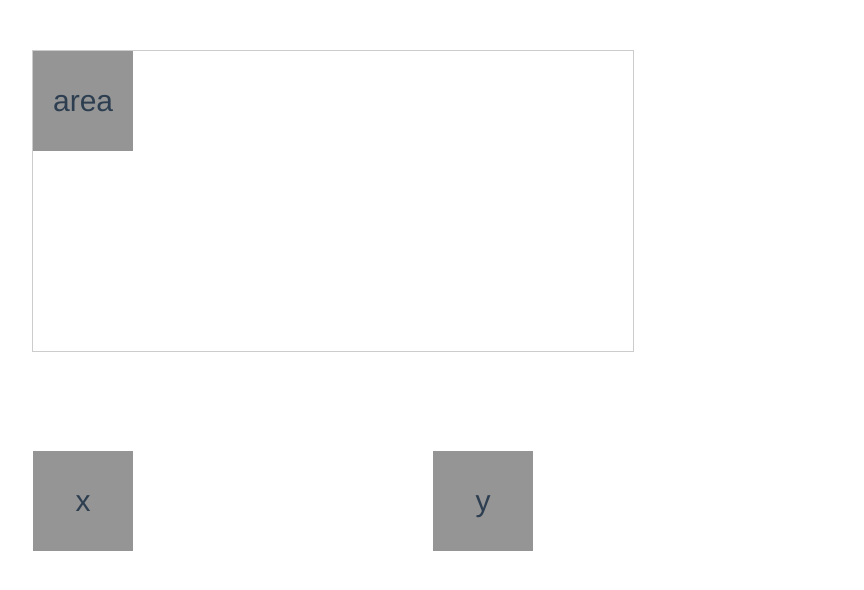
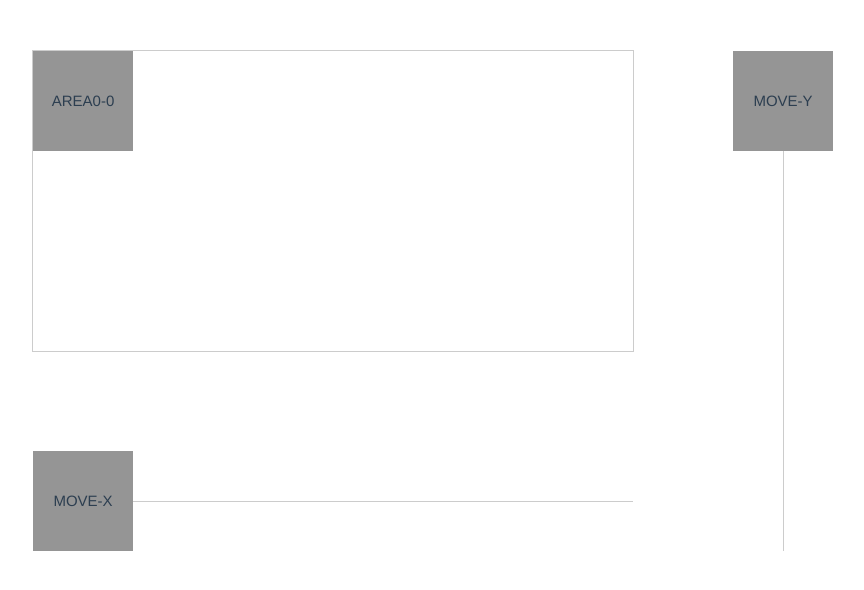
Before and after one commit to inobelieve/vue-easy-drager, a Vue app: page /#/example/demo01 in a window 1280 px wide. Shown: the top 590 px of the page, without its empty margins (68-932 px from the left). Built offline with nearby package versions, Linux system fonts and the light colour scheme.

Commit message:
readme update

```diff
--- a/src/example/demo01.vue
+++ b/src/example/demo01.vue
@@ -3,9 +3,15 @@
         <div v-drag="{
               handler: handleDrag,
               limit
-             }" class="drager drager-area">area</div>
-        <div v-drag-x="true" class="drager drager-x">x</div>
-        <div v-drag-y="true" class="drager drager-y">y</div>
+             }" class="drager drager-area">area{{location.join('-')}}</div>
+        <div v-drag-x="{
+            limit: limitX
+        }" class="drager drager-x">move-x</div>
+        <div v-drag-y="{
+            limit: limitY
+        }" class="drager drager-y">move-y</div>
+        <div class="x-line"></div>
+        <div class="y-line"></div>
     </div>
 </template>
 
@@ -17,12 +23,20 @@
                 limit: {
                     y: [0, 200],
                     x: [0, 500]
-                }
+                },
+                limitX: {
+                    x: [0, 500]
+                },
+                limitY: {
+                    y: [0, 400]
+                },
+                location: [0, 0]
             }
         },
         methods: {
             handleDrag (e) {
-                // console.log(e)
+                const {left, top} = e
+                this.location = [left, top]
             }
         }
     }
@@ -43,17 +57,34 @@
             width: 100px;
             height: 100px;
             background-color: #959595;
-            font-size: 30px;
+            font-size: 15px;
             text-align: center;
             line-height: 100px;
+            z-index: 1;
+            text-transform: uppercase;
         }
         .drager-x {
             top: 400px;
             left: 0;
         }
         .drager-y {
-            top: 400px;
-            left: 400px;
+            top: 0;
+            left: 700px;
+        }
+        .x-line {
+            height: 1px;
+            background-color: #ccc;
+            position: absolute;
+            top: 450px;
+            width: 600px;
+        }
+        .y-line {
+            width: 1px;
+            background-color: #ccc;
+            position: absolute;
+            top: 0;
+            left: 750px;
+            height: 500px;
         }
     }
 </style>
```
Also changed, not shown: src/assets/image/demo.png (added), 1 other file (tests, documents, lock files or other folders).
